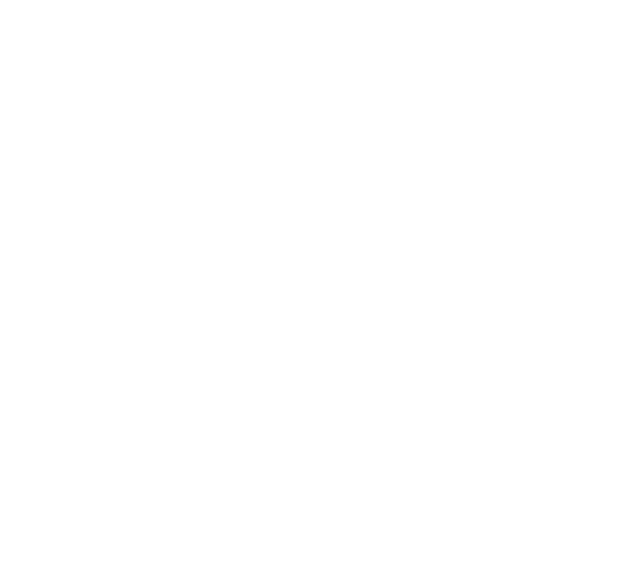
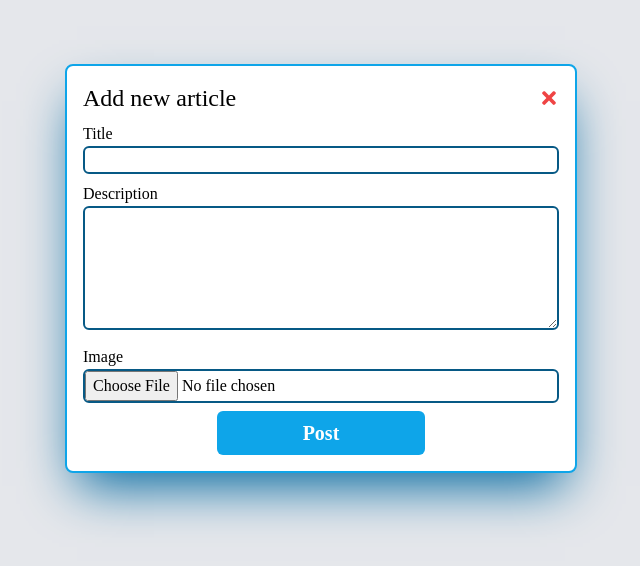
Before and after one commit to nguyen-thanh-luann/Blog-world, a React (Create React App) app: page /post in a window 1280 px wide. Before the commit this address had no page. Shown: the part 132-698 px from the top of the page, without its empty margins (319-959 px from the left). Built offline with nearby package versions, Linux system fonts and the light colour scheme; no server answers.

Commit message:
update article detail page

```diff
--- a/src/App.js
+++ b/src/App.js
@@ -6,7 +6,7 @@
 import UserInfoScreen from './screens/UserInfoScreen'
 import Login from './components/Login'
 import ArticleDetail from './screens/ArticleDetail'
-import Footer from './components/Footer'
+import PostArticleScreen from './screens/PostArticleScreen'
 function App() {
   return (
     <HelmetProvider>
@@ -15,7 +15,7 @@
           <Route path='/' element={<HomeScreen />} />
           <Route path='/register' element={<Register />} />
           <Route path='/login' element={<Login />} />
-          <Route path='/footer' element={<Footer />} />
+          <Route path='/post' element={<PostArticleScreen />} />
           <Route path='/userInfo' element={<UserInfoScreen />} />
           <Route path='/article/:id' element={<ArticleDetail />} />
         </Routes>
--- a/src/components/AddArticle.jsx
+++ b/src/components/AddArticle.jsx
@@ -5,8 +5,11 @@
 import { toast } from 'react-toastify'
 import { useAuthState } from 'react-firebase-hooks/auth'
 import { auth } from '../firebaseConfig'
+import { FaTimes } from 'react-icons/fa'
+import { useNavigate } from 'react-router-dom'
 
 export default function AddArticle() {
+  let navigate = useNavigate()
   const [user] = useAuthState(auth)
   const [progress, setProgress] = useState(0)
   const [formData, setFormData] = useState({
@@ -79,11 +82,21 @@
   return (
     <div
       className='border-solid border-2 border-sky-500
+      shadow-2xl shadow-sky-700
     rounded-lg
+    bg-white
     p-4
     '
     >
-      <h2 className='text-2xl'>Add new article</h2>
+      <div className='flex items-center justify-between'>
+        <h2 className='text-2xl'>Add new article</h2>
+        <FaTimes
+          className='text-xl text-red-500 hover:cursor-pointer'
+          onClick={() => {
+            navigate('/')
+          }}
+        />
+      </div>
 
       <div className='mt-2'>
         <label htmlFor='title'>Title</label>
--- a/src/components/AddArticleButton.jsx
+++ b/src/components/AddArticleButton.jsx
@@ -1,20 +1,27 @@
 import React from 'react'
 import { toast } from 'react-toastify'
+import { useNavigate } from 'react-router-dom'
 
 export default function AddArticleButton() {
+  let navigate = useNavigate()
+
   const handleAdd = () => {
-    toast.success('Comming soon!')
+    navigate('/post')
   }
   return (
-    <div
-      className='border-2 rounded-full p-4 border-sky-500
+    <>
+      <button
+        className='border-2 p-4 rounded-full border-sky-500
     text-white font-bold text-sm
     bg-sky-400
     hover:cursor-pointer hover:bg-sky-300
     fixed bottom-10 right-10 '
-      onClick={() => handleAdd()}
-    >
-      <i className='fa-solid fa-pen-to-square'></i>
-    </div>
+        data-modal-toggle='large-modal'
+        onClick={() => handleAdd()}
+        // style={{ borderRadius: '100px' }}
+      >
+        <i className='fa-solid fa-pen-to-square rounded-full'></i>
+      </button>
+    </>
   )
 }
--- a/src/screens/ArticleDetail.jsx
+++ b/src/screens/ArticleDetail.jsx
@@ -13,7 +13,7 @@
 import Header from '../components/Header'
 import { useAuthState } from 'react-firebase-hooks/auth'
 import { uuidv4 } from '@firebase/util'
-
+import Footer from '../components/Footer'
 export default function ArticleDetail() {
   const { id } = useParams()
   const [article, setArticle] = useState()
@@ -63,33 +63,57 @@
       <Header />
       {article && (
         <div className='mt-24 p-4'>
-          <div className='grid grid-rows-3 grid-flow-col'>
+          <div className=''>
             <Helmet>
               <title>{article.title}</title>
             </Helmet>
-            <div className='row-span-3'>
-              <img src={article.imageUrl} alt='' style={{ width: '10rem' }} />
+            <div className='h-96 w-full flex align-middle justify-center'>
+              <img src={article.imageUrl} alt='' className='h-full' />
             </div>
-            <div className='col-span-10'>
-              <p>{article.title}</p>
+            <div className='p-2'>
+              <p className='text-3xl'>{article.title}</p>
             </div>
-            <div className='row-span-2 col-span-10'>
+            <div className='p-2'>
               <p>{article.description}</p>
             </div>
           </div>
-          <div className='pt-2'>
+          <div className='py-6 px-4 border'>
             <h2 className='text-sky-500'>Comments</h2>
-            <div className='grid grid-flow-col'>
+            <div className=''>
+              <div>
+                {currentUser && (
+                  <div className='text-center'>
+                    <input
+                      type='text'
+                      className='border-collapse border-2 text-black border-sky-500 rounded-md
+                      w-1/3 p-1'
+                      placeholder='Write comment'
+                      value={comment}
+                      onChange={(e) => {
+                        setComment(e.target.value)
+                      }}
+                      onKeyUp={(e) => {
+                        handleChangeComment(e)
+                      }}
+                    />
+                  </div>
+                )}
+              </div>
               <div>
                 {comments.length === 0 ? (
-                  <div>
+                  <div className='text-center'>
                     <h3>No Comment</h3>
                   </div>
                 ) : (
                   <div>
                     {comments.map((cmt) => (
-                      <div key={cmt.commentId}>
-                        <p>
+                      <div
+                        key={cmt.commentId}
+                        className='border border-sky-300 rounded-md
+                        px-3 py-1 w-96 mt-4 first:mt-2
+                        shadow-lg'
+                      >
+                        <p className='flex justify-between'>
                           {cmt.userName}{' '}
                           {currentUser && cmt.user === currentUser.uid && (
                             <span
@@ -108,28 +132,11 @@
                   </div>
                 )}
               </div>
-              <div>
-                {currentUser && (
-                  <div>
-                    <input
-                      type='text'
-                      className='border-collapse border-2 text-black border-sky-500 rounded-md'
-                      placeholder='Comment here...'
-                      value={comment}
-                      onChange={(e) => {
-                        setComment(e.target.value)
-                      }}
-                      onKeyUp={(e) => {
-                        handleChangeComment(e)
-                      }}
-                    />
-                  </div>
-                )}
-              </div>
             </div>
           </div>
         </div>
       )}
+      <Footer />
     </div>
   )
 }
--- /dev/null
+++ b/src/screens/PostArticleScreen.jsx
@@ -0,0 +1,20 @@
+import React from 'react'
+import AddArticle from '../components/AddArticle'
+
+export default function PostArticleScreen() {
+  return (
+    <div
+      className='bg-gray-200'
+      style={{
+        display: 'flex',
+        justifyContent: 'center',
+        alignItems: 'center',
+        height: '100vh',
+      }}
+    >
+      <div style={{ width: '40%' }}>
+        <AddArticle />
+      </div>
+    </div>
+  )
+}
--- a/src/screens/UserInfoScreen.jsx
+++ b/src/screens/UserInfoScreen.jsx
@@ -6,7 +6,6 @@
 import { useNavigate } from 'react-router-dom'
 
 import Header from '../components/Header'
-import AddArticle from '../components/AddArticle'
 
 export default function UserInfoScreen() {
   const [user] = useAuthState(auth)
@@ -30,7 +29,6 @@
         >
           Logout
         </button>
-        <AddArticle />
       </div>
     </div>
   )
```
Also changed, not shown: 1 other file (tests, documents, lock files or other folders).
